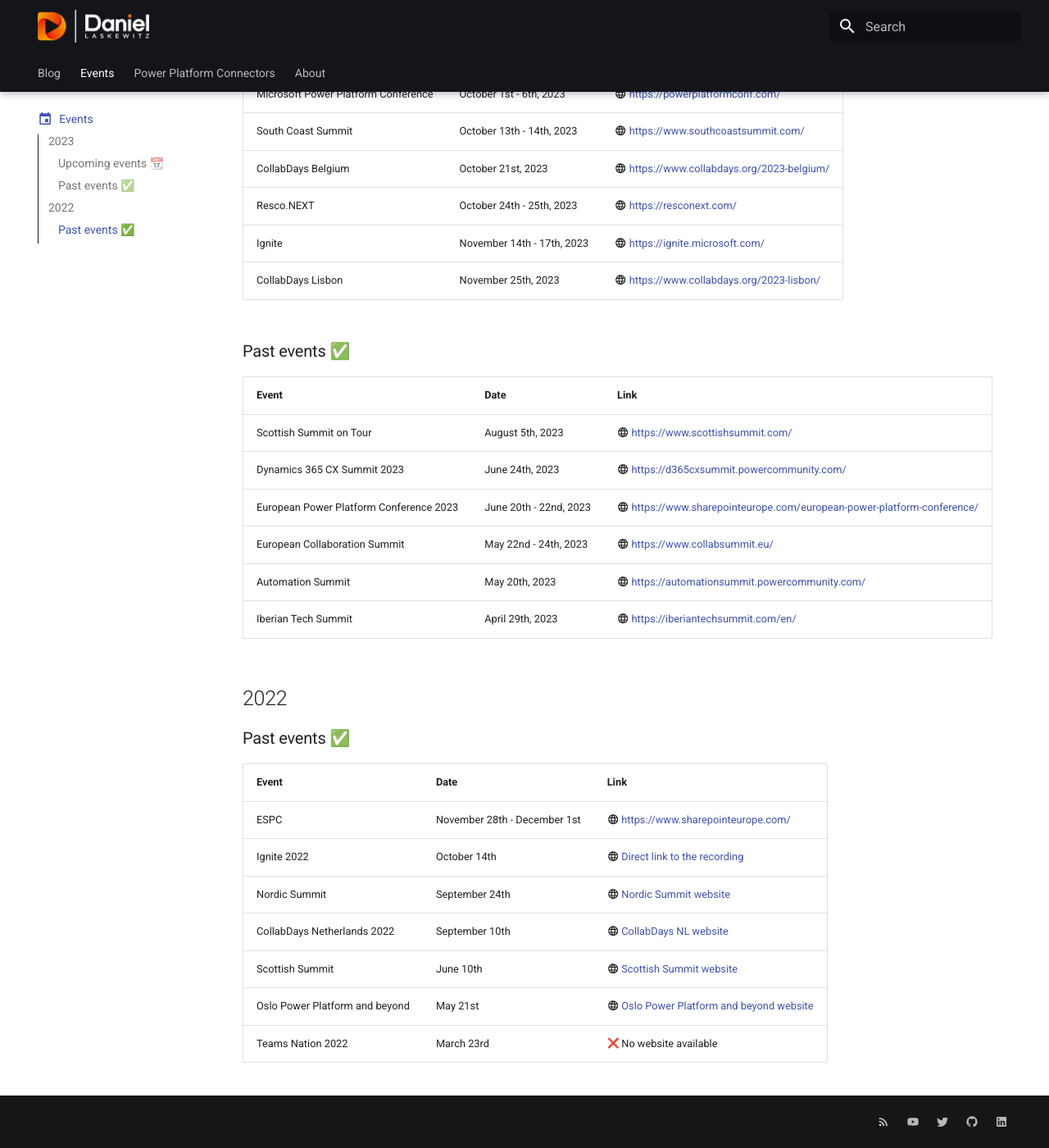
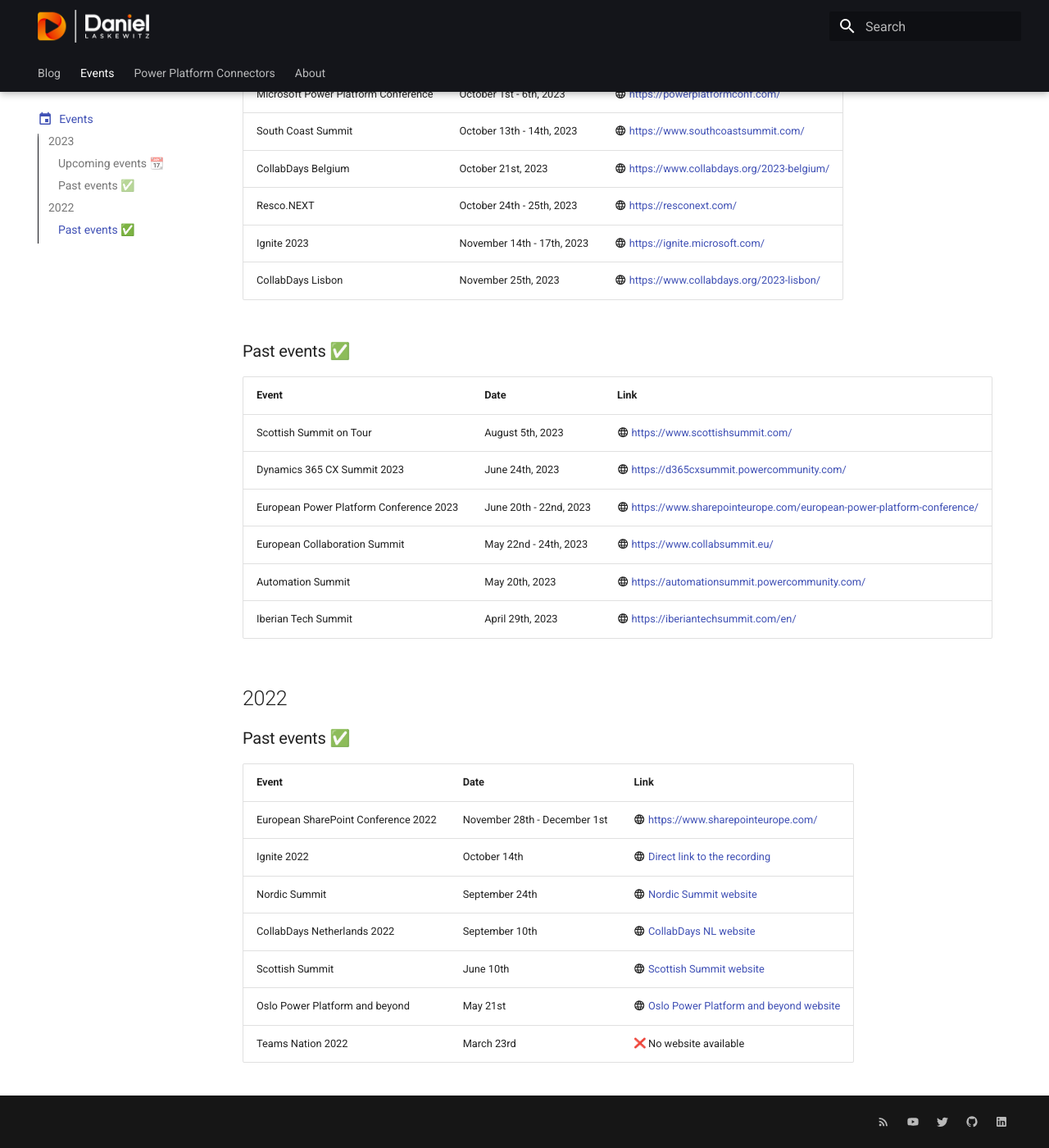
Before and after one commit to Laskewitz/laskewitz.github.io, an MkDocs documentation site: the page built from docs/events.md, in a window 1280 px wide and 1400 px high, scrolled down 385 px. Shown: the whole window at 82% size. Built offline with MkDocs 1.6.1 and Material for MkDocs 9.7.7, drawn with Linux system fonts in a browser that asks for light colours; emoji names are drawn with the system emoji font; plug-ins that fetch from the network failed and are left out.

Commit message:
Update events

```diff
--- a/docs/events.md
+++ b/docs/events.md
@@ -20,7 +20,7 @@
 | South Coast Summit | October 13th - 14th, 2023 | :material-web: [https://www.southcoastsummit.com/](https://www.southcoastsummit.com/) |
 | CollabDays Belgium | October 21st, 2023 | :material-web: [https://www.collabdays.org/2023-belgium/](https://www.collabdays.org/2023-belgium/) |
 | Resco.NEXT | October 24th - 25th, 2023 | :material-web: [https://resconext.com/](https://resconext.com/) |
-| Ignite | November 14th - 17th, 2023 | :material-web: [https://ignite.microsoft.com/](https://ignite.microsoft.com/) |
+| Ignite 2023 | November 14th - 17th, 2023 | :material-web: [https://ignite.microsoft.com/](https://ignite.microsoft.com/) |
 | CollabDays Lisbon | November 25th, 2023 | :material-web: [https://www.collabdays.org/2023-lisbon/](https://www.collabdays.org/2023-lisbon/) |
 
 ### Past events ✅
@@ -40,7 +40,7 @@
 
 | Event | Date | Link |
 | ----------- | ------------------------------------ | ------------------------------------ |
-| ESPC | November 28th - December 1st | :material-web: [https://www.sharepointeurope.com/](https://www.sharepointeurope.com/) |
+| European SharePoint Conference 2022 | November 28th - December 1st | :material-web: [https://www.sharepointeurope.com/](https://www.sharepointeurope.com/) |
 | Ignite 2022 | October 14th | :material-web: [Direct link to the recording](https://ignite.microsoft.com/en-US/sessions/1d0792dd-3f20-4aa2-94d8-537d7d77d86d) |
 | Nordic Summit | September 24th | :material-web: [Nordic Summit website](https://nordicsummit.info/) |
 | CollabDays Netherlands 2022 | September 10th | :material-web: [CollabDays NL website](https://www.collabdays.org/2022-nl/) |
```
